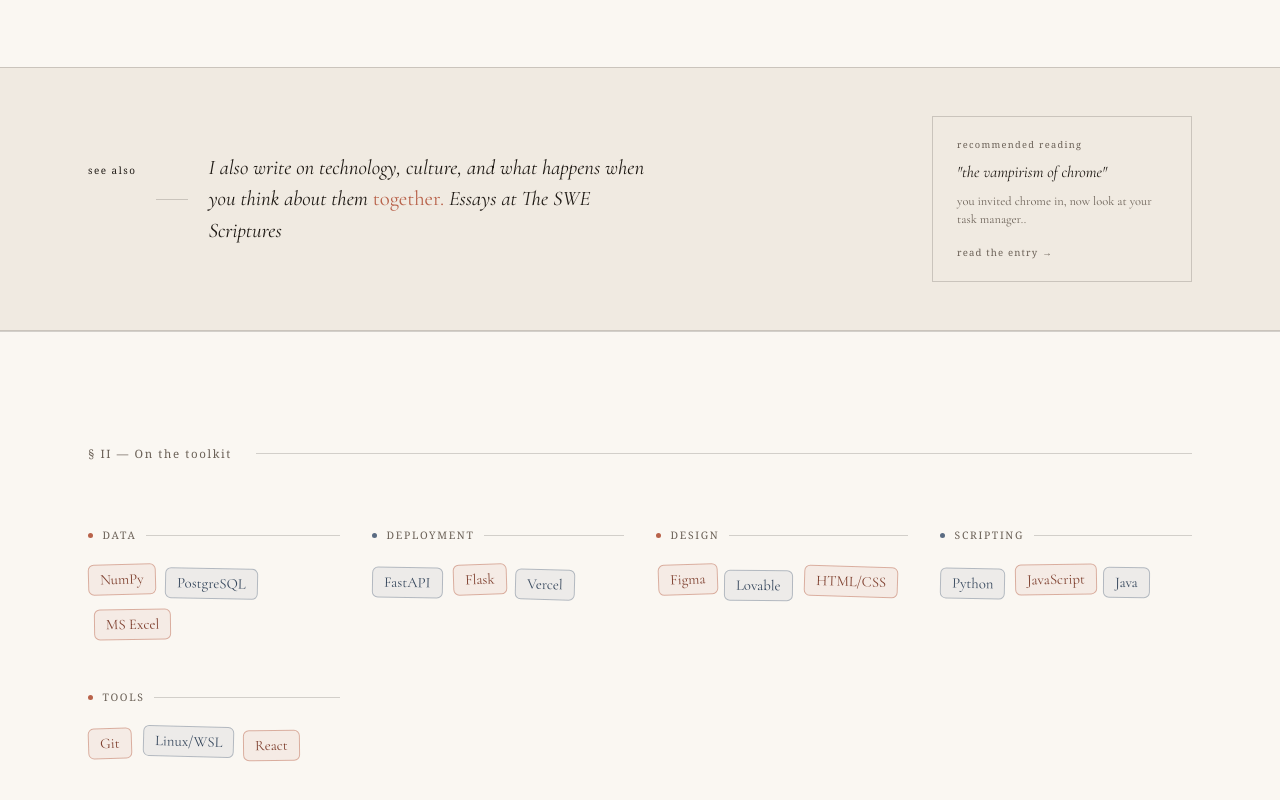
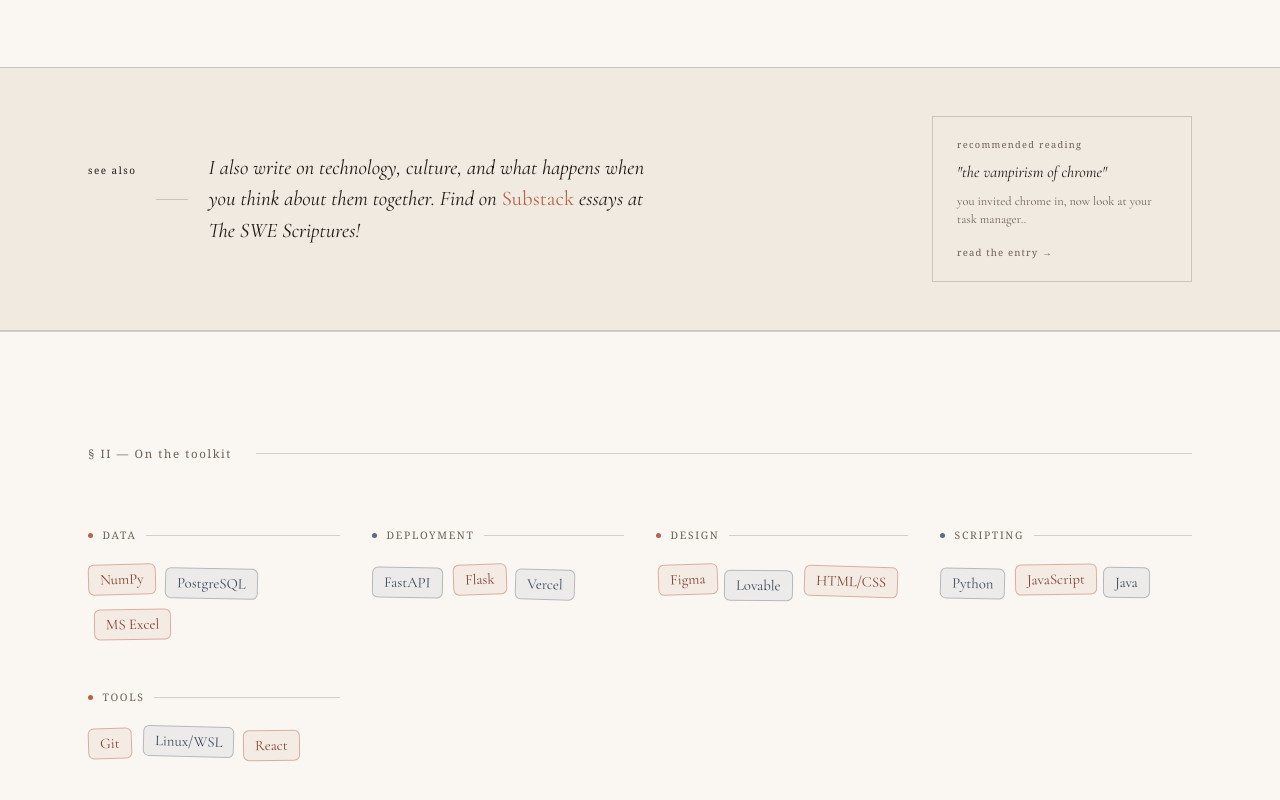
Before and after one commit to lyvnrin/main-portfolio, a React (Vite) app: page / in a window 1280 px wide. Shown: the part 1832-2632 px from the top of the page. Built offline with nearby package versions, Linux system fonts and the light colour scheme; no server answers; a web font is replaced by a local one.

Commit message:
Update SubstackBanner text for clarity

```diff
--- a/src/components/SubstackBanner.jsx
+++ b/src/components/SubstackBanner.jsx
@@ -184,7 +184,7 @@ export default function SubstackBanner() {
             <span className="substack-rule-short" />
             <p className="substack-text">
               I also write on technology, culture, and what happens
-              when you think about them <em>together.</em> Essays at The SWE Scriptures
+              when you think about them together. Find on <em>Substack</em> essays at The SWE Scriptures!
             </p>
           </div>
 
```
